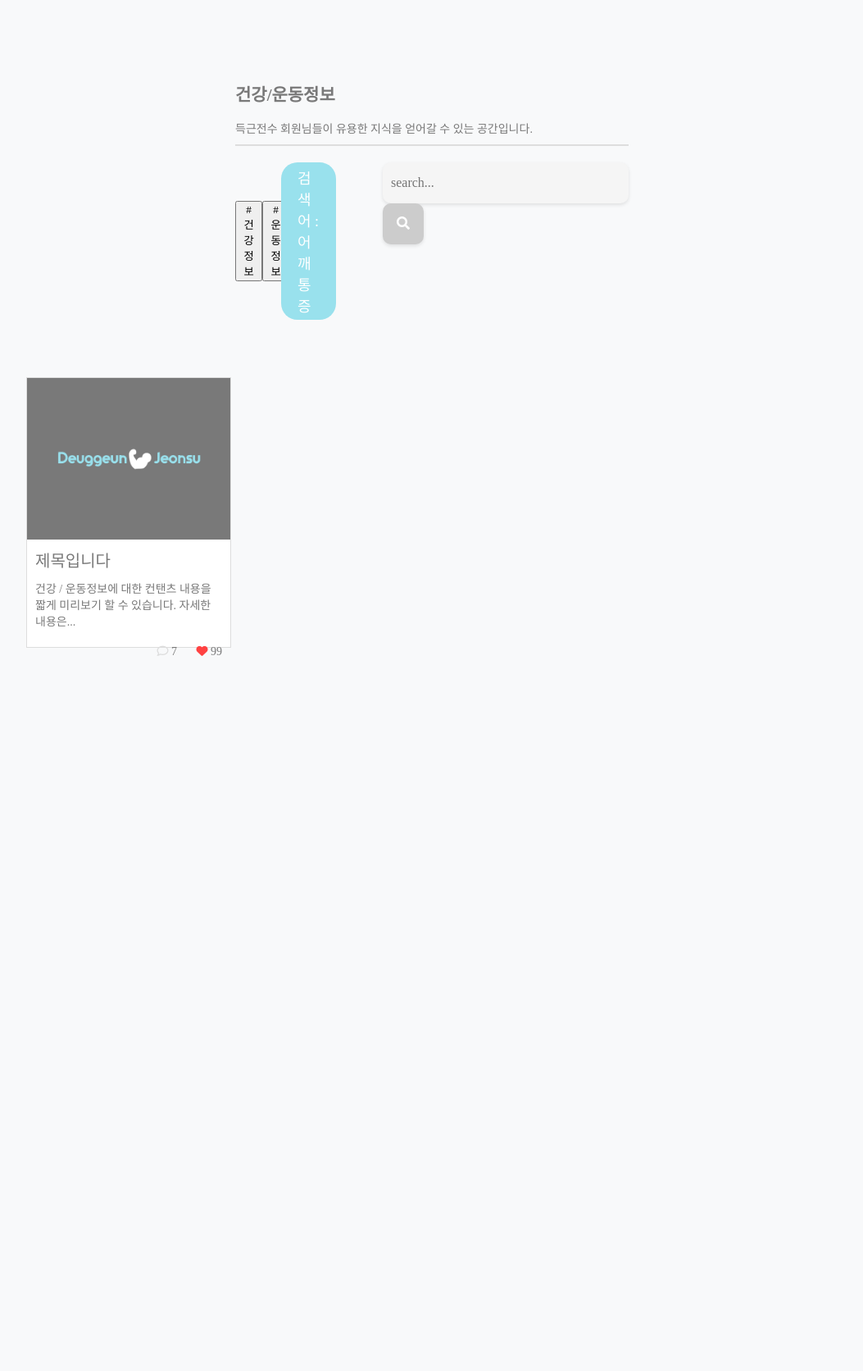
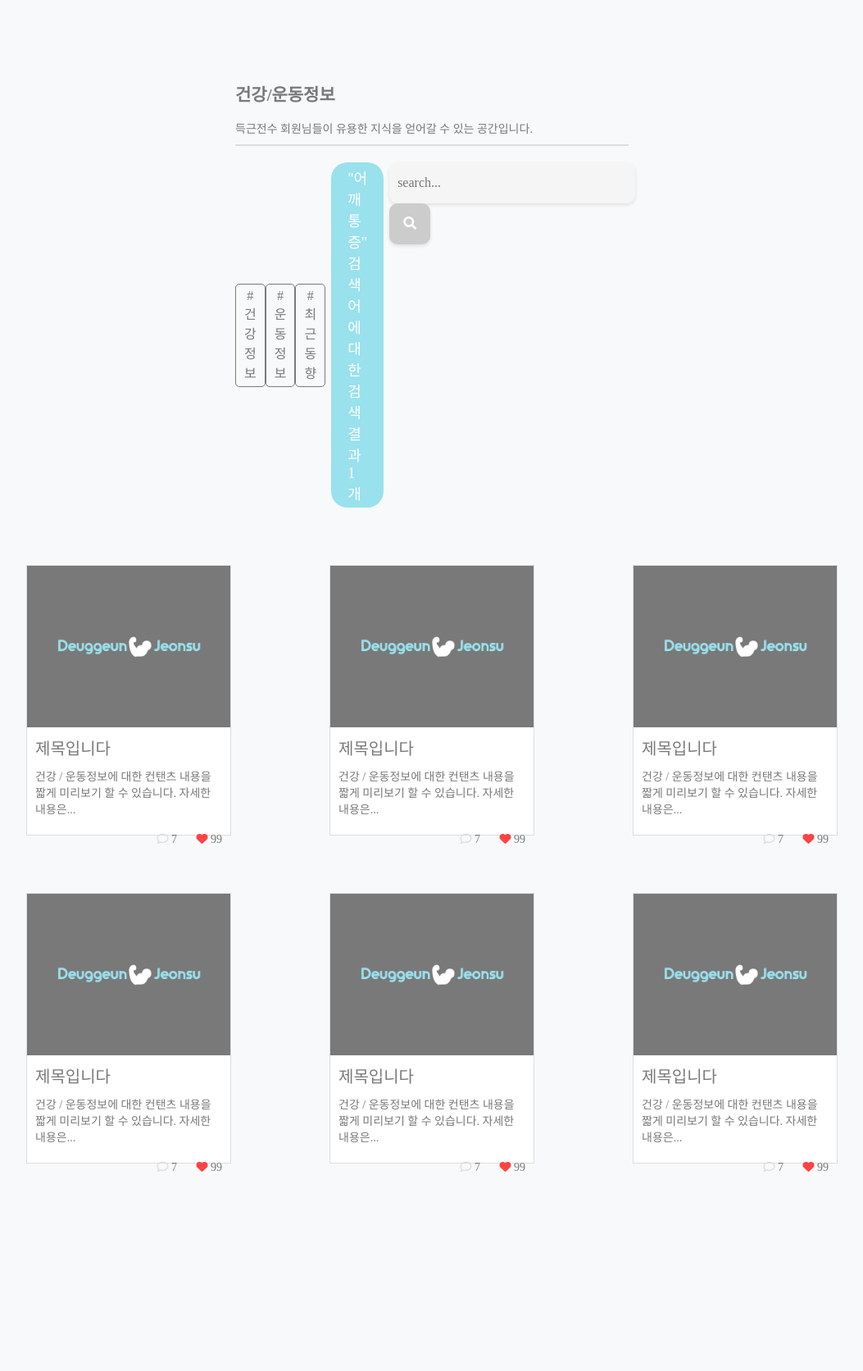
Before and after one commit to DeuggeunJeonsu/DeuggeunJeonsu, a Java web app: page /informationBoard/informationBoardList in a window 1280 px wide. Shown: the part 112-1784 px from the top of the page at 82% size, without its empty margins (113-1166 px from the left). Run offline with Spring Boot 4, a stand-in JSP engine, Linux system fonts and the light colour scheme; the project's own start-up code is not run, and a stand-in starts its controllers and pages; some libraries are stand-ins or nearby versions; some web fonts are replaced.

Commit message:
건강 운동정보 게시판 거의 완성~

```diff
--- a/FinalProject/src/main/java/com/jeonsu/deuggeun/member/controller/MemberController.java
+++ b/FinalProject/src/main/java/com/jeonsu/deuggeun/member/controller/MemberController.java
@@ -34,7 +34,7 @@
 	@PostMapping(value="/findId", produces = "application/json; charset=UTF-8")
 	public String findId(@RequestBody Map<String, Object> paramMap) {
 		//System.out.println(String.valueOf(paramMap.get("memberPhone")));
-		return "테스트중, 주석 풀지 마세요"; //Util.sendMessage(String.valueOf(paramMap.get("memberPhone")));
+		return "sms 문자전송 기능 제한중"; //Util.sendMessage(String.valueOf(paramMap.get("memberPhone")));
 	}
 
 	// 회원 가입 페이지 이동
--- a/FinalProject/src/main/webapp/WEB-INF/views/board/informationBoard/informationBoardList.jsp
+++ b/FinalProject/src/main/webapp/WEB-INF/views/board/informationBoard/informationBoardList.jsp
@@ -7,6 +7,13 @@
     <meta charset="UTF-8">
     <title>건강/운동정보</title>
     <link rel="stylesheet" href="../resources/css/board/informationBoard/informationBoardList-style.css">
+    <!-- JQuery lib -->
+    <script src="https://ajax.googleapis.com/ajax/libs/jquery/3.5.1/jquery.min.js"></script>
+    <!-- slick lib -->
+    <link rel="stylesheet" type="text/css" href="//cdn.jsdelivr.net/npm/slick-carousel@1.8.1/slick/slick.css"/>
+    <!-- <link rel="stylesheet" type="text/css" href="//cdn.jsdelivr.net/npm/slick-carousel@1.8.1/slick/slick-theme.css"/> -->
+    <script type="text/javascript" src="//cdn.jsdelivr.net/npm/slick-carousel@1.8.1/slick/slick.min.js"></script>
+
 </head>
 
 <body>
@@ -28,7 +35,7 @@
 
             <div class="hashTag-area">
                 <div>
-                    검색어 : 어깨통증
+                    <span>"어깨통증" 검색어에 대한 검색결과 1개</span>
                     <i class="fa-solid fa-circle-xmark" style="color: #ffffff;"></i>
                 </div>
             </div>
@@ -54,6 +61,96 @@
                     </div>
                 </div>
             </div>
+
+            <div class="thumbnail">
+                <div><img src="/resources/images/main/log02.png"></div>
+                <div>
+                    <div class="title ">제목입니다</div>
+                    <div class="createDate-area">
+                        <div>건강 / 운동정보에 대한 컨탠츠 내용을 짧게 미리보기 할 수 있습니다. 자세한 내용은...</div>
+                    </div>
+                    <div class="profile-area">
+                        <div><i class="fa-regular fa-comment" style="color: #ddd;"></i> 7</div>
+                        <div><i class="fa-solid fa-heart" style="color: #ff4242;"></i> 99</div>
+                    </div>
+                </div>
+            </div>
+
+            <div class="thumbnail">
+                <div><img src="/resources/images/main/log02.png"></div>
+                <div>
+                    <div class="title ">제목입니다</div>
+                    <div class="createDate-area">
+                        <div>건강 / 운동정보에 대한 컨탠츠 내용을 짧게 미리보기 할 수 있습니다. 자세한 내용은...</div>
+                    </div>
+                    <div class="profile-area">
+                        <div><i class="fa-regular fa-comment" style="color: #ddd;"></i> 7</div>
+                        <div><i class="fa-solid fa-heart" style="color: #ff4242;"></i> 99</div>
+                    </div>
+                </div>
+            </div>
+
+            <div class="thumbnail">
+                <div><img src="/resources/images/main/log02.png"></div>
+                <div>
+                    <div class="title ">제목입니다</div>
+                    <div class="createDate-area">
+                        <div>건강 / 운동정보에 대한 컨탠츠 내용을 짧게 미리보기 할 수 있습니다. 자세한 내용은...</div>
+                    </div>
+                    <div class="profile-area">
+                        <div><i class="fa-regular fa-comment" style="color: #ddd;"></i> 7</div>
+                        <div><i class="fa-solid fa-heart" style="color: #ff4242;"></i> 99</div>
+                    </div>
+                </div>
+            </div>
+
+            <div class="thumbnail">
+                <div><img src="/resources/images/main/log02.png"></div>
+                <div>
+                    <div class="title ">제목입니다</div>
+                    <div class="createDate-area">
+                        <div>건강 / 운동정보에 대한 컨탠츠 내용을 짧게 미리보기 할 수 있습니다. 자세한 내용은...</div>
+                    </div>
+                    <div class="profile-area">
+                        <div><i class="fa-regular fa-comment" style="color: #ddd;"></i> 7</div>
+                        <div><i class="fa-solid fa-heart" style="color: #ff4242;"></i> 99</div>
+                    </div>
+                </div>
+            </div>
+
+            <div class="thumbnail">
+                <div><img src="/resources/images/main/log02.png"></div>
+                <div>
+                    <div class="title ">제목입니다</div>
+                    <div class="createDate-area">
+                        <div>건강 / 운동정보에 대한 컨탠츠 내용을 짧게 미리보기 할 수 있습니다. 자세한 내용은...</div>
+                    </div>
+                    <div class="profile-area">
+                        <div><i class="fa-regular fa-comment" style="color: #ddd;"></i> 7</div>
+                        <div><i class="fa-solid fa-heart" style="color: #ff4242;"></i> 99</div>
+                    </div>
+                </div>
+            </div>
+        </div>
+
+        <div class="slide_div_wrap">
+            <div class="slide_div">
+                <div>
+                    <a>
+                        <img src="/resources/images/slideShow/show1.jpg">
+                    </a>
+                </div>
+                <div>
+                    <a>
+                        <img src="/resources/images/slideShow/show2.jpg">
+                    </a>
+                </div>
+                <div>
+                    <a>
+                        <img src="/resources/images/slideShow/show3.jpg">
+                    </a>
+                </div>
+            </div>
         </div>
 
         <div class="paginationArea">
--- a/FinalProject/src/main/webapp/resources/css/board/informationBoard/informationBoardList-style.css
+++ b/FinalProject/src/main/webapp/resources/css/board/informationBoard/informationBoardList-style.css
@@ -59,30 +59,28 @@
 
 #sort-btn-area{
     display: flex;
-
     align-items: center;
 }
 
-#sort-btn-area a{
+#sort-btn-area button{
+    background-color: inherit;
+    border: 1px solid #797979;
+    border-radius: 5px;
     font-size: 16px;
-
-    text-decoration: none;
     color: #797979;
 
-    margin: 0 5px;
+    padding: 5px 10px
 }
 
-#sort-btn-area a:hover{
-    color: #99E1ED;
+#sort-btn-area button:hover{
+    background-color: #99E1ED;
+    color: white;
     font-weight: bold;
 }
 
 /* 해시태그 영역 */
 .hashTag-area{
     display: flex;
-    position: relative;
-
-    right: 50px;
 }
 
 .hashTag-area div{
@@ -197,6 +195,31 @@
     text-align: end;
 }
 
+/* 이미지 슬라이드쇼 영역*/
+.slide_div img{
+	margin: auto;
+}
+.slide_div_wrap{
+	padding: 15px 0 15px 0;
+    background: #e6e9f6;
+}
+.image_wrap img{
+	max-width: 85%;
+    height: auto;
+    display: block;
+	margin: auto;
+}
+
+/* 이미지 슬라이드쇼 내부 버튼 */
+.slick-prev{
+	left: 160px;
+    z-index: 1;
+}
+.slick-next{
+	right: 160px;
+    z-index: 1;
+}
+
 /* 페이지네이션 영역 */
 .paginationArea{
     height: 100px;
```
Also changed, not shown: FinalProject/src/main/webapp/resources/js/board/informationBoard/informationBoardList.js (added, +7 -0 lines), FinalProject/src/main/webapp/WEB-INF/views/member/findInfo.jsp (line endings or trailing spaces), FinalProject/src/main/webapp/resources/images/slideShow/show1.jpg (added), FinalProject/src/main/webapp/resources/images/slideShow/show2.jpg (added), FinalProject/src/main/webapp/resources/images/slideShow/show3.jpg (added).
